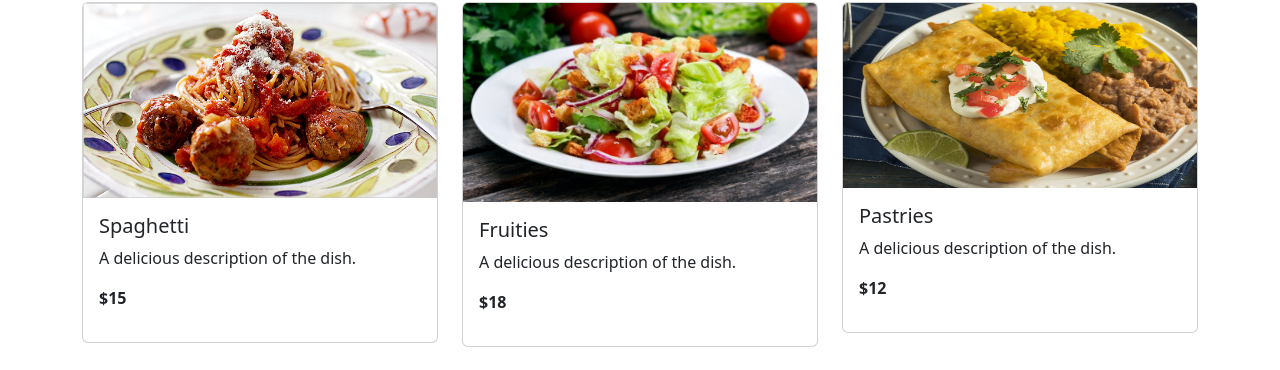
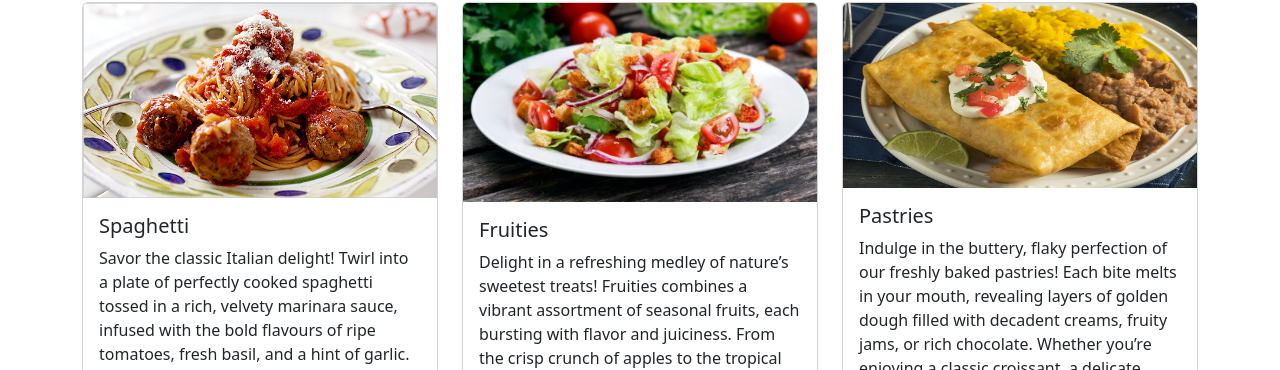
Before and after one commit to Vazkido/bootstrap1, a plain HTML site: page index.html in a window 1280 px wide. Shown: the part 430-800 px from the top of the page. Drawn offline with nearby package versions, Linux system fonts and the light colour scheme.

Commit message:
third commit

```diff
--- a/index.html
+++ b/index.html
@@ -61,7 +61,16 @@
               <img src="./img/spag.jpg" class="card-img-top" alt="Dish 1" />
               <div class="card-body">
                 <h5 class="card-title">Spaghetti</h5>
-                <p class="card-text">A delicious description of the dish.</p>
+                <p class="card-text">
+                  Savor the classic Italian delight! Twirl into a plate of
+                  perfectly cooked spaghetti tossed in a rich, velvety marinara
+                  sauce, infused with the bold flavours of ripe tomatoes, fresh
+                  basil, and a hint of garlic. Topped with a generous sprinkle
+                  of Parmesan cheese and a dash of oregano, this dish is a
+                  timeless comfort food that brings a taste of Italy to your
+                  table. Perfect for lunch or dinner, it pairs wonderfully with
+                  a crisp side salad and a glass of your favorite wine.
+                </p>
                 <p class="fw-bold">$15</p>
               </div>
             </div>
@@ -72,7 +81,17 @@
               <img src="./img/fruits.jpg" class="card-img-top" alt="Dish 2" />
               <div class="card-body">
                 <h5 class="card-title">Fruities</h5>
-                <p class="card-text">A delicious description of the dish.</p>
+                <p class="card-text">
+                  Delight in a refreshing medley of nature’s sweetest treats!
+                  Fruities combines a vibrant assortment of seasonal fruits,
+                  each bursting with flavor and juiciness. From the crisp crunch
+                  of apples to the tropical sweetness of mangoes, the tart zing
+                  of berries, and the mellow creaminess of bananas, this dish is
+                  a symphony of colors and tastes. Drizzled with a touch of
+                  honey and a sprinkle of mint, it’s the perfect choice for a
+                  light dessert, a wholesome snack, or a burst of energy any
+                  time of the day!
+                </p>
                 <p class="fw-bold">$18</p>
               </div>
             </div>
@@ -87,7 +106,16 @@
               />
               <div class="card-body">
                 <h5 class="card-title">Pastries</h5>
-                <p class="card-text">A delicious description of the dish.</p>
+                <p class="card-text">
+                  Indulge in the buttery, flaky perfection of our freshly baked
+                  pastries! Each bite melts in your mouth, revealing layers of
+                  golden dough filled with decadent creams, fruity jams, or rich
+                  chocolate. Whether you’re enjoying a classic croissant, a
+                  delicate danish, or a warm, cinnamon-kissed roll, our pastries
+                  are crafted to satisfy your sweet cravings and elevate your
+                  day. Perfect with a cup of coffee or tea, they’re a little
+                  slice of heaven in every bite!
+                </p>
                 <p class="fw-bold">$12</p>
               </div>
             </div>
@@ -105,7 +133,7 @@
           </div>
           <div class="col-md-6 d-flex align-items-center">
             <p class="lead">
-              Welcome to our restaurant, where we serve the finest dishes
+              Welcome to Big Val Fingerlick restaurant, where we serve the finest dishes
               crafted with love and care. Join us for a unique dining
               experience!
             </p>
```
